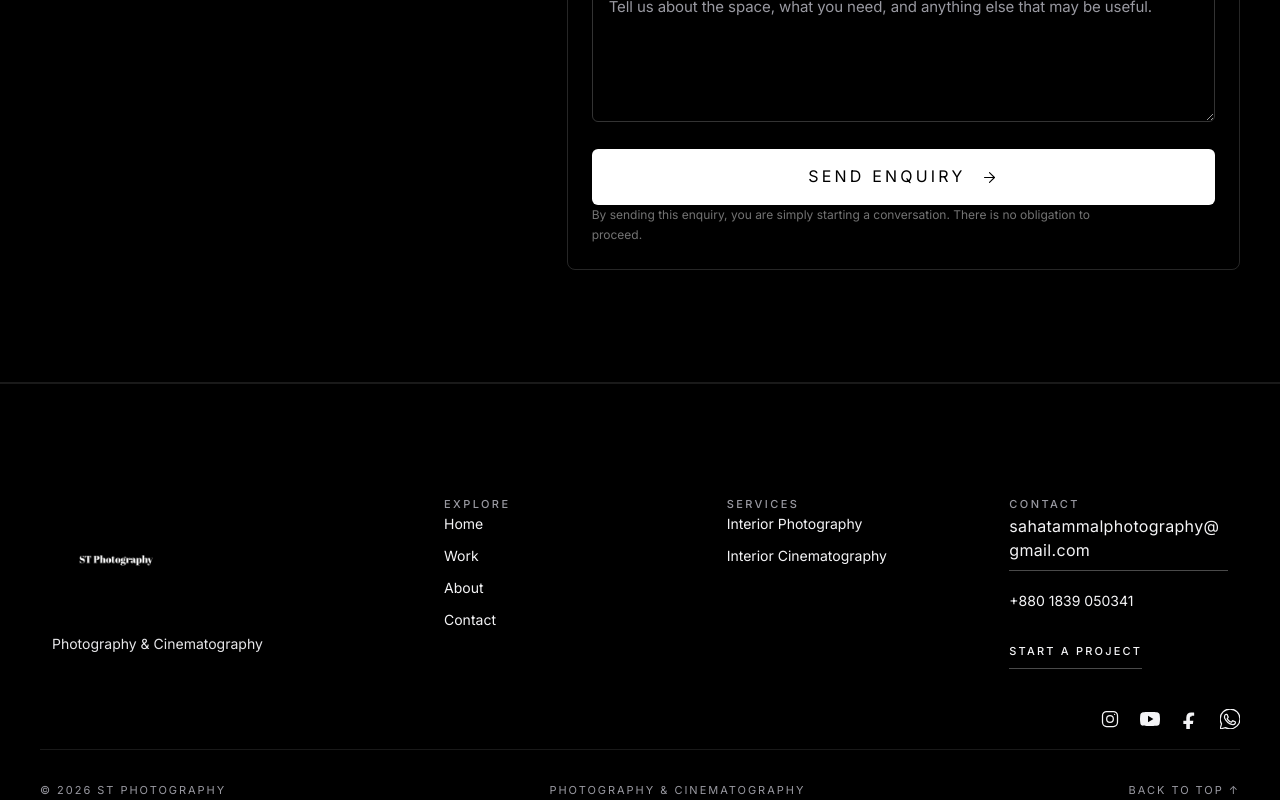
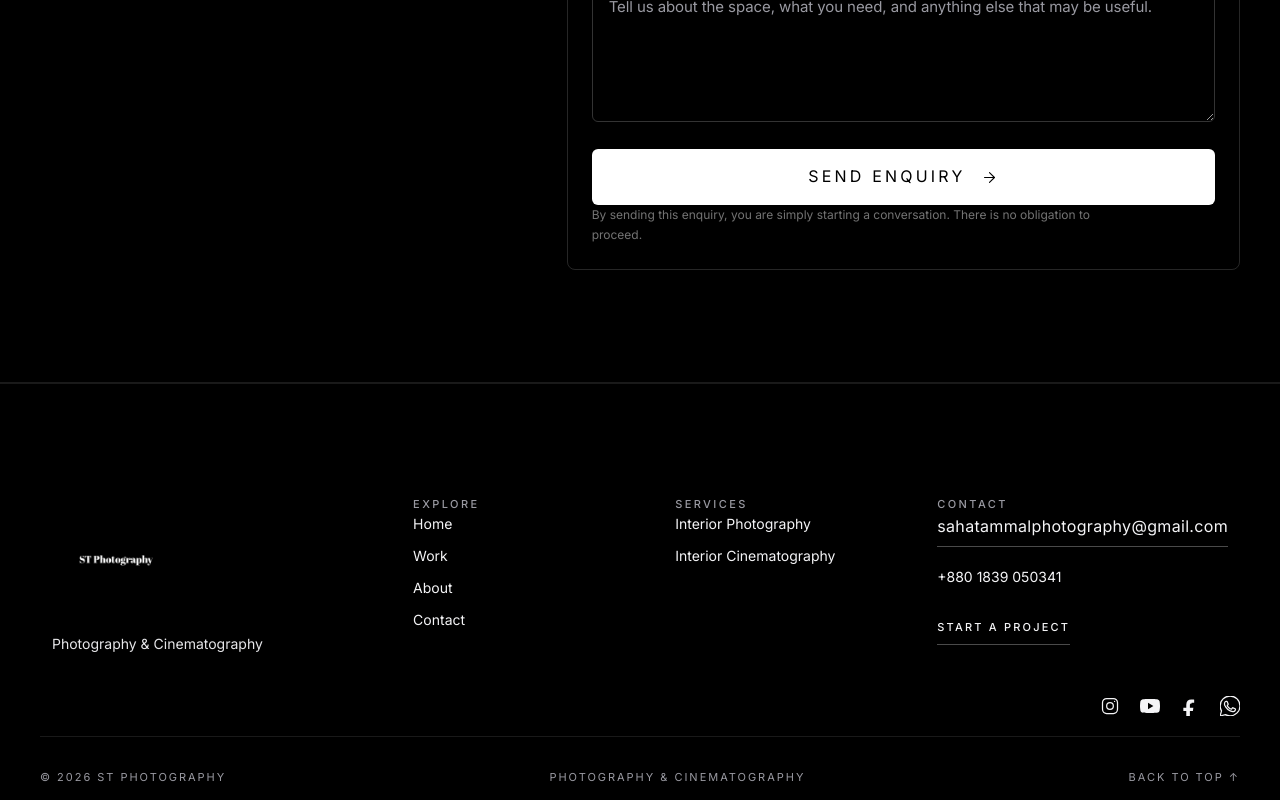
Before and after one commit to Gigawashudas/st-photography, a Next.js app: page / in a window 1280 px wide. Shown: the part 4818-5618 px from the top of the page. Built offline with nearby package versions, Linux system fonts and the light colour scheme; no server answers; the database is empty.

Commit message:
footer email

```diff
--- a/components/footer/footer.tsx
+++ b/components/footer/footer.tsx
@@ -109,7 +109,7 @@ export function Footer() {
                 href="mailto:sahatammalphotography@gmail.com"
                 className="border-foreground/30 hover:border-foreground inline-flex max-w-full border-b pb-2 text-sm tracking-[0.02em] transition-colors duration-300 sm:text-base"
               >
-                <span className="break-all">sahatammalphotography@gmail.com</span>
+                <span className="text-nowrap break-all">sahatammalphotography@gmail.com</span>
               </a>
 
               <a
```
